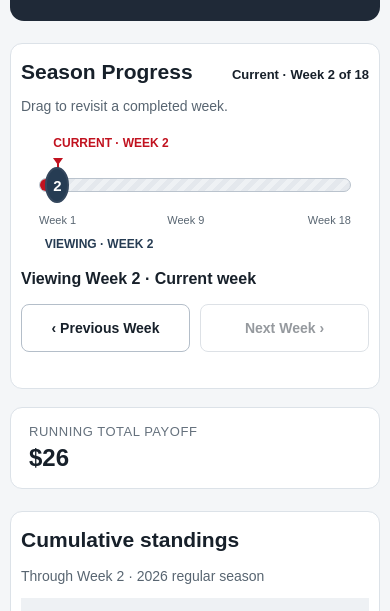
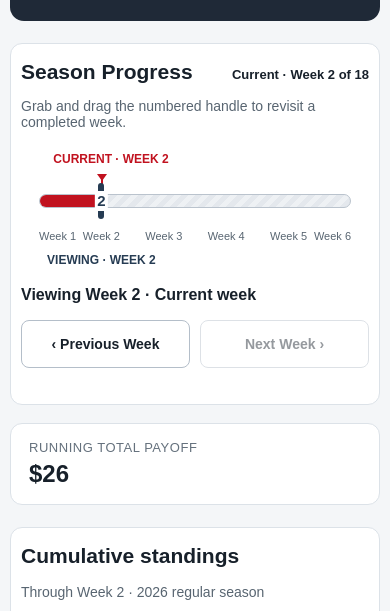
Before and after one commit to whadayalookinat/lfl-site, a plain HTML site: page index.html in a window 390 px wide. Shown: the part 155-766 px from the top of the page. Drawn offline with Linux system fonts and the light colour scheme.

Commit message:
Improve LFL season progress mobile controls

```diff
--- a/index.html
+++ b/index.html
@@ -78,6 +78,14 @@
     }
     .last-updated { margin-top: 6px; font-size: 0.9rem; opacity: 0.78; }
 /* Shared, self-contained production presentation. */
+/* Reserve header copy space when switching current and historical weeks. */
+.hero .last-updated[hidden] { display: block !important; visibility: hidden; }
+@media (max-width: 700px) {
+  .hero p { min-height: 2lh; }
+}
+@media (max-width: 340px) {
+  .hero p { min-height: 3lh; }
+}
 [hidden] { display: none !important; }
 .mobile-player { display: none; }
 th abbr { text-decoration: none; }
@@ -97,12 +105,13 @@ th abbr { text-decoration: none; }
 .axis span:first-child { left: 0; }
 .axis span:nth-child(2) { left: 47.058824%; transform: translateX(-50%); }
 .axis span:last-child { right: 0; }
-.handle { position: absolute; top: 31px; left: var(--view-position); width: 24px; height: 36px; margin-left: -12px; border: 2px solid #34475d; border-radius: 50%; display: grid; place-items: center; color: white; background: #263c53; font-size: 15px; font-weight: bold; pointer-events: none; }
+.handle { position: absolute; top: 31px; left: var(--view-position); width: 6px; height: 36px; margin-left: -3px; border-radius: 3px; background: #263c53; pointer-events: none; }
+.handle-number { position: absolute; left: 50%; top: 8px; transform: translateX(-50%); padding: 0 2px; color: #263c53; background: white; font-size: 15px; line-height: 20px; font-weight: bold; pointer-events: none; }
 .view-label { position: absolute; top: 101px; left: clamp(0px,calc(var(--view-position) - 60px),calc(100% - 120px)); width: 120px; white-space: nowrap; text-align: center; font-size: 12px; font-weight: bold; color: #263c53; }
 .gauge-input { position: absolute; top: 25px; left: -24px; width: calc(100% + 48px); height: 48px; margin: 0; opacity: 0; cursor: grab; touch-action: pan-y; }
 .gauge-input::-webkit-slider-thumb { width: 48px; height: 48px; }
 .gauge-input::-moz-range-thumb { width: 48px; height: 48px; }
-.gauge:focus-within .handle { outline: 3px solid #145ca8; outline-offset: 4px; }
+.gauge:focus-within .handle { outline: 3px solid #145ca8; outline-offset: 3px; }
 .progress-controls { display: grid; grid-template-columns: 1fr 1fr; gap: 10px; max-width: 420px; }
 #season-progress button { min-height: 48px; border: 1px solid #b4bec9; border-radius: 8px; background: white; color: var(--ink); padding: 10px 12px; font: inherit; font-size: 14px; font-weight: bold; cursor: pointer; }
 #season-progress button:disabled { opacity: .45; cursor: default; }
@@ -123,6 +132,7 @@ th abbr { text-decoration: none; }
 @media (forced-colors: active) {
   .fill, .handle { background: Highlight; }
   .handle { color: HighlightText; border-color: Highlight; }
+  .handle-number { color: CanvasText; background: Canvas; }
   .current-label, .view-label { color: CanvasText; }
   .track, .current-marker { border-color: CanvasText; }
 }
@@ -138,13 +148,13 @@ th abbr { text-decoration: none; }
     </header>
 <section id="season-progress" aria-labelledby="progress-title" hidden>
   <div class="progress-top"><h2 id="progress-title">Season Progress</h2><span id="current-badge"></span></div>
-  <p id="gauge-help">Drag to revisit a completed week.</p>
+  <p id="gauge-help">Grab and drag the numbered handle to revisit a completed week.</p>
   <div class="gauge" id="gauge">
     <div class="track"><div class="fill"></div></div>
     <div class="current-marker" aria-hidden="true"></div>
     <div class="current-label" id="current-label" aria-hidden="true"></div>
     <div class="axis" aria-hidden="true"><span>Week 1</span><span>Week 9</span><span>Week 18</span></div>
-    <div class="handle" id="handle" aria-hidden="true"></div>
+    <div class="handle" id="handle" aria-hidden="true"><span class="handle-number" id="handle-number"></span></div>
     <div class="view-label" id="view-label" aria-hidden="true"></div>
     <input class="gauge-input" id="view-week" type="range" min="1" step="1" aria-label="Week to view" aria-describedby="gauge-help current-badge" aria-controls="standings-rows">
   </div>
@@ -544,19 +554,48 @@ th abbr { text-decoration: none; }
   const subtitle = document.querySelector('.hero p');
   const originalTitle = hero.textContent, originalSubtitle = subtitle.textContent;
   let viewing = currentWeek, requested = currentWeek, sequence = 0, pending;
-  const position = week => ((week - 1) / 17 * 100) + '%';
+  const mobileGauge = window.matchMedia('(max-width: 700px)');
+  let dragging = false, grabOffset = 0;
+  function windowForWeek(week, mobile) {
+    const start = mobile ? (week <= 6 ? 1 : Math.min(13, week - 3)) : 1;
+    return {start, end: mobile ? start + 5 : 18};
+  }
+  let gaugeWindow = windowForWeek(currentWeek, mobileGauge.matches);
+  const position = week => ((week - gaugeWindow.start) / (gaugeWindow.end - gaugeWindow.start) * 100) + '%';
   const clamp = value => Math.max(1, Math.min(currentWeek, Math.round(Number(value) || 1)));
   $('gauge').style.setProperty('--current-position', position(currentWeek));
   $('current-label').textContent = 'CURRENT · WEEK ' + currentWeek;
   $('current-badge').textContent = 'Current · Week ' + currentWeek + ' of 18';
   input.max = currentWeek;
 
+  function renderGauge(week) {
+    if (!dragging) gaugeWindow = windowForWeek(week, mobileGauge.matches);
+    const {start, end} = gaugeWindow;
+    const visibleCurrent = Math.max(start, Math.min(end, currentWeek));
+    $('gauge').style.setProperty('--current-position', position(visibleCurrent));
+    $('gauge').style.setProperty('--view-position', position(week));
+    document.querySelector('.current-marker').hidden = currentWeek < start || currentWeek > end;
+    $('current-label').textContent = 'CURRENT · WEEK ' + currentWeek + (currentWeek > end ? ' →' : currentWeek < start ? ' ←' : '');
+    const axis = document.querySelector('.axis');
+    axis.replaceChildren();
+    const weeks = end - start === 5 ? Array.from({length: 6}, (_, i) => start + i) : [1, 9, 18];
+    weeks.forEach((value, index) => {
+      const label = document.createElement('span');
+      label.textContent = 'Week ' + value;
+      label.style.left = position(value);
+      label.style.right = 'auto';
+      label.style.transform = index === 0 ? 'none' : index === weeks.length - 1 ? 'translateX(-100%)' : 'translateX(-50%)';
+      axis.append(label);
+    });
+  }
+  mobileGauge.addEventListener('change', () => { if (!dragging) renderGauge(requested); });
+
   function controls(week) {
     requested = week;
     input.value = week;
     input.setAttribute('aria-valuetext', `Week ${week}${week === currentWeek ? ', current week' : ', historical week'}`);
-    $('gauge').style.setProperty('--view-position', position(week));
-    $('handle').textContent = week;
+    renderGauge(week);
+    $('handle-number').textContent = week;
     $('view-label').textContent = 'VIEWING · WEEK ' + week;
     $('previous').disabled = week === 1;
     $('next').disabled = week === currentWeek;
@@ -658,22 +697,41 @@ th abbr { text-decoration: none; }
     }
   }
 
-  // Native keyboard steps only expose available weeks; pointer coordinates use
-  // the full 18-week scale so actual and viewing positions remain independent.
-  let dragging = false;
+  // Native keyboard steps expose all available weeks. Pointer coordinates use
+  // the displayed linear window, held stable until the gesture ends.
   function pick(event) {
     const bounds = $('gauge').getBoundingClientRect();
-    const week = clamp(1 + (event.clientX - bounds.left) / bounds.width * 17);
+    const fraction = Math.max(0, Math.min(1, (event.clientX - grabOffset - bounds.left) / bounds.width));
+    const week = clamp(gaugeWindow.start + fraction * (gaugeWindow.end - gaugeWindow.start));
     if (week !== requested) select(week);
   }
   input.addEventListener('pointerdown', event => {
     if (event.button !== 0) return;
     event.preventDefault(); input.focus(); dragging = true;
+    const bounds = $('gauge').getBoundingClientRect();
+    const intervals = gaugeWindow.end - gaugeWindow.start;
+    const handleCenter = bounds.left + (requested - gaugeWindow.start) / intervals * bounds.width;
+    const offset = event.clientX - handleCenter;
+    // Keep offset-preserving grabs close to the 6px marker. The quarter-step
+    // cap excludes adjacent week centers even on unusually narrow tracks.
+    const grabRadius = Math.min(6, bounds.width / intervals / 4);
+    grabOffset = Math.abs(offset) <= grabRadius ? offset : 0;
     input.setPointerCapture(event.pointerId); pick(event);
   });
   input.addEventListener('pointermove', event => { if (dragging) pick(event); });
-  ['pointerup','pointercancel','lostpointercapture'].forEach(name => input.addEventListener(name, () => { dragging = false; }));
-  input.addEventListener('input', () => select(input.value));
+  ['pointerup','pointercancel','lostpointercapture'].forEach(name => input.addEventListener(name, () => {
+    dragging = false;
+    renderGauge(requested);
+  }));
+  input.addEventListener('input', () => {
+    if (dragging) {
+      // Chrome may update its native thumb during our custom drag. Keep the
+      // native value aligned with the pointer-selected week without selecting again.
+      input.value = requested;
+      return;
+    }
+    select(input.value);
+  });
   $('previous').onclick = () => select(requested - 1);
   $('next').onclick = () => select(requested + 1);
   $('return-current').onclick = () => { select(currentWeek); input.focus(); };
```
